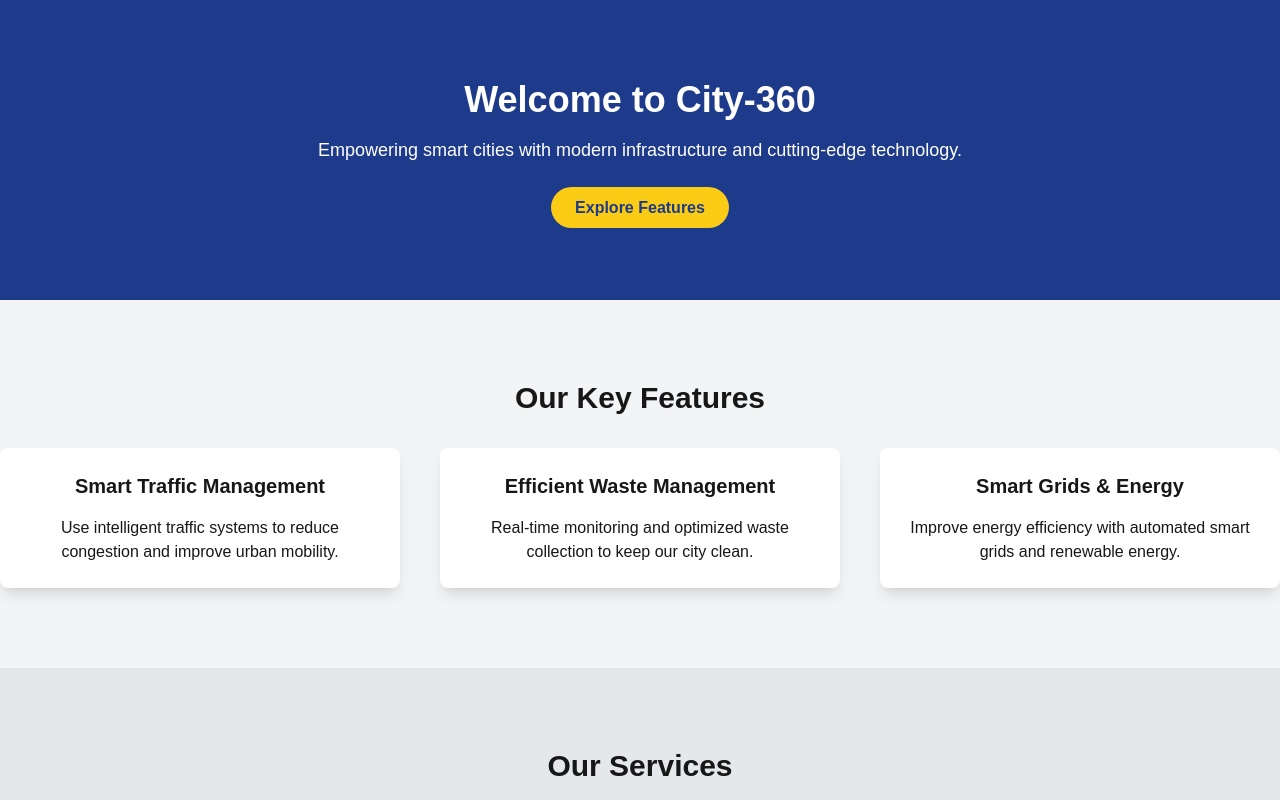
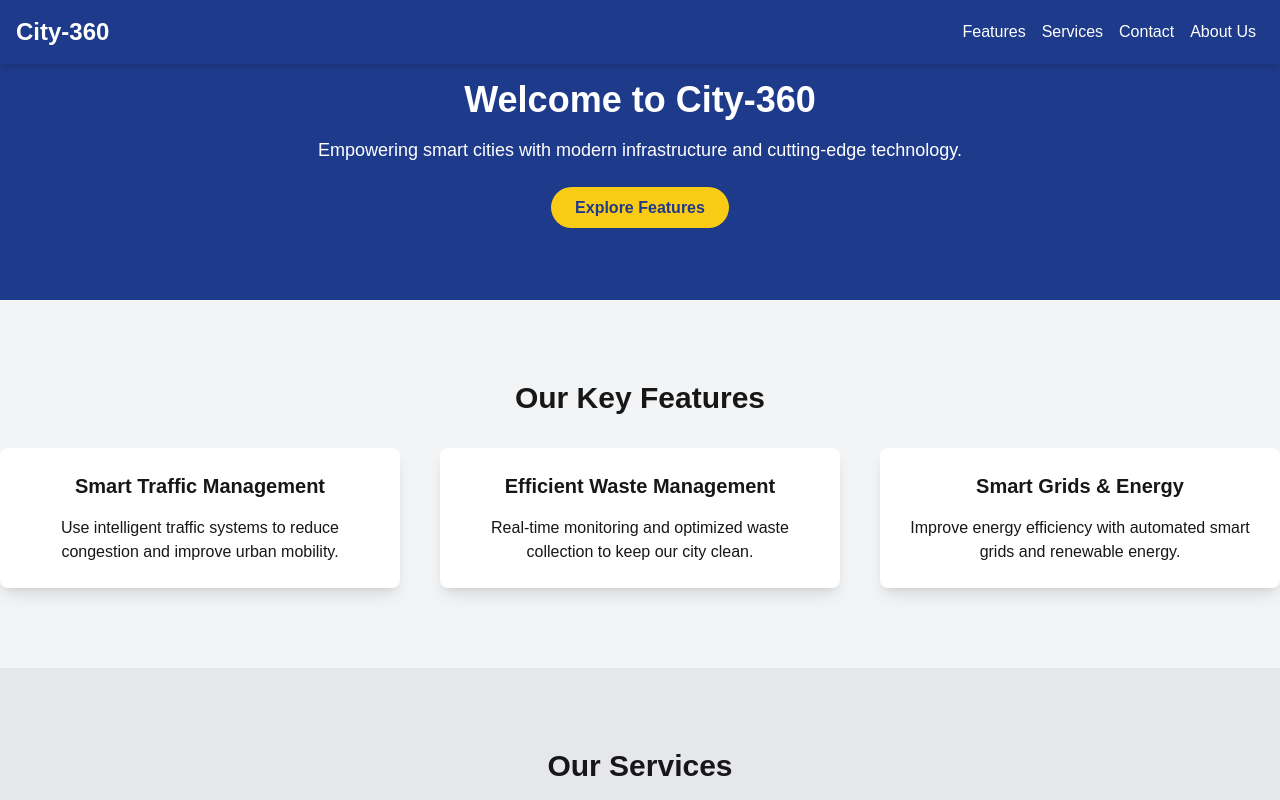
Before and after one commit to AbhignaGowda/hk42, a Next.js app: page / in a window 1280 px wide. Shown: the top 800 px of the page. Built offline with nearby package versions, Linux system fonts and the light colour scheme.

Commit message:
added extra component
Commit 2

```diff
--- a/src/app/page.js
+++ b/src/app/page.js
@@ -1,91 +1,12 @@
-import React from 'react';
+import Home from '@/components/Home'
+import Navbar from '@/components/NavBar'
+import React from 'react'
 
-const Home = () => {
+export default function page() {
   return (
-    <div className="min-h-screen bg-gray-100">
-      {/* Hero Section */}
-      <section className="bg-blue-900 text-white py-20">
-        <div className="container mx-auto text-center">
-          <h1 className="text-4xl font-bold mb-4">Welcome to City-360</h1>
-          <p className="text-lg mb-8">
-            Empowering smart cities with modern infrastructure and cutting-edge technology.
-          </p>
-          <a
-            href="#features"
-            className="bg-yellow-400 text-blue-900 px-6 py-3 rounded-full font-semibold hover:bg-yellow-500 transition"
-          >
-            Explore Features
-          </a>
-        </div>
-      </section>
-
-      {/* Features Section */}
-      <section id="features" className="py-20">
-        <div className="container mx-auto text-center">
-          <h2 className="text-3xl font-bold mb-8">Our Key Features</h2>
-          <div className="grid grid-cols-1 md:grid-cols-3 gap-10">
-            <div className="bg-white p-6 shadow-lg rounded-lg">
-              <h3 className="text-xl font-semibold mb-4">Smart Traffic Management</h3>
-              <p>
-                Use intelligent traffic systems to reduce congestion and improve urban mobility.
-              </p>
-            </div>
-            <div className="bg-white p-6 shadow-lg rounded-lg">
-              <h3 className="text-xl font-semibold mb-4">Efficient Waste Management</h3>
-              <p>
-                Real-time monitoring and optimized waste collection to keep our city clean.
-              </p>
-            </div>
-            <div className="bg-white p-6 shadow-lg rounded-lg">
-              <h3 className="text-xl font-semibold mb-4">Smart Grids & Energy</h3>
-              <p>
-                Improve energy efficiency with automated smart grids and renewable energy.
-              </p>
-            </div>
-          </div>
-        </div>
-      </section>
-
-      {/* Services Section */}
-      <section className="bg-gray-200 py-20">
-        <div className="container mx-auto text-center">
-          <h2 className="text-3xl font-bold mb-8">Our Services</h2>
-          <div className="grid grid-cols-1 md:grid-cols-3 gap-10">
-            <div className="bg-white p-6 shadow-lg rounded-lg">
-              <h3 className="text-xl font-semibold mb-4">Real-Time Data Monitoring</h3>
-              <p>
-                Access real-time data about city infrastructure, including water, traffic, and more.
-              </p>
-            </div>
-            <div className="bg-white p-6 shadow-lg rounded-lg">
-              <h3 className="text-xl font-semibold mb-4">Sustainable Urban Planning</h3>
-              <p>
-                Plan for sustainable growth with smart planning tools and data insights.
-              </p>
-            </div>
-            <div className="bg-white p-6 shadow-lg rounded-lg">
-              <h3 className="text-xl font-semibold mb-4">IoT-Driven Solutions</h3>
-              <p>
-                Use IoT technology to integrate city services for better management.
-              </p>
-            </div>
-          </div>
-        </div>
-      </section>
-
-      {/* Footer */}
-      <footer className="bg-blue-900 text-white py-6">
-        <div className="container mx-auto text-center">
-          <p>&copy; 2024 City-360. All rights reserved.</p>
-          <div className="flex justify-center mt-4">
-            <a href="#" className="text-yellow-400 hover:text-yellow-500 mx-2">Facebook</a>
-            <a href="#" className="text-yellow-400 hover:text-yellow-500 mx-2">Twitter</a>
-            <a href="#" className="text-yellow-400 hover:text-yellow-500 mx-2">LinkedIn</a>
-          </div>
-        </div>
-      </footer>
+    <div>
+      <Navbar/>
+      <Home/>
     </div>
-  );
-};
-
-export default Home;
+  )
+}
--- /dev/null
+++ b/src/components/Home.jsx
@@ -0,0 +1,91 @@
+import React from 'react';
+
+const Home = () => {
+  return (
+    <div className="min-h-screen bg-gray-100">
+      {/* Hero Section */}
+      <section className="bg-blue-900 text-white py-20">
+        <div className="container mx-auto text-center">
+          <h1 className="text-4xl font-bold mb-4">Welcome to City-360</h1>
+          <p className="text-lg mb-8">
+            Empowering smart cities with modern infrastructure and cutting-edge technology.
+          </p>
+          <a
+            href="#features"
+            className="bg-yellow-400 text-blue-900 px-6 py-3 rounded-full font-semibold hover:bg-yellow-500 transition"
+          >
+            Explore Features
+          </a>
+        </div>
+      </section>
+
+      {/* Features Section */}
+      <section id="features" className="py-20">
+        <div className="container mx-auto text-center">
+          <h2 className="text-3xl font-bold mb-8">Our Key Features</h2>
+          <div className="grid grid-cols-1 md:grid-cols-3 gap-10">
+            <div className="bg-white p-6 shadow-lg rounded-lg">
+              <h3 className="text-xl font-semibold mb-4">Smart Traffic Management</h3>
+              <p>
+                Use intelligent traffic systems to reduce congestion and improve urban mobility.
+              </p>
+            </div>
+            <div className="bg-white p-6 shadow-lg rounded-lg">
+              <h3 className="text-xl font-semibold mb-4">Efficient Waste Management</h3>
+              <p>
+                Real-time monitoring and optimized waste collection to keep our city clean.
+              </p>
+            </div>
+            <div className="bg-white p-6 shadow-lg rounded-lg">
+              <h3 className="text-xl font-semibold mb-4">Smart Grids & Energy</h3>
+              <p>
+                Improve energy efficiency with automated smart grids and renewable energy.
+              </p>
+            </div>
+          </div>
+        </div>
+      </section>
+
+      {/* Services Section */}
+      <section className="bg-gray-200 py-20">
+        <div className="container mx-auto text-center">
+          <h2 className="text-3xl font-bold mb-8">Our Services</h2>
+          <div className="grid grid-cols-1 md:grid-cols-3 gap-10">
+            <div className="bg-white p-6 shadow-lg rounded-lg">
+              <h3 className="text-xl font-semibold mb-4">Real-Time Data Monitoring</h3>
+              <p>
+                Access real-time data about city infrastructure, including water, traffic, and more.
+              </p>
+            </div>
+            <div className="bg-white p-6 shadow-lg rounded-lg">
+              <h3 className="text-xl font-semibold mb-4">Sustainable Urban Planning</h3>
+              <p>
+                Plan for sustainable growth with smart planning tools and data insights.
+              </p>
+            </div>
+            <div className="bg-white p-6 shadow-lg rounded-lg">
+              <h3 className="text-xl font-semibold mb-4">IoT-Driven Solutions</h3>
+              <p>
+                Use IoT technology to integrate city services for better management.
+              </p>
+            </div>
+          </div>
+        </div>
+      </section>
+
+      {/* Footer */}
+      <footer className="bg-blue-900 text-white py-6">
+        <div className="container mx-auto text-center">
+          <p>&copy; 2024 City-360. All rights reserved.</p>
+          <div className="flex justify-center mt-4">
+            <a href="#" className="text-yellow-400 hover:text-yellow-500 mx-2">Facebook</a>
+            <a href="#" className="text-yellow-400 hover:text-yellow-500 mx-2">Twitter</a>
+            <a href="#" className="text-yellow-400 hover:text-yellow-500 mx-2">LinkedIn</a>
+          </div>
+        </div>
+      </footer>
+    </div>
+  );
+};
+
+export default Home;
--- /dev/null
+++ b/src/components/NavBar.jsx
@@ -0,0 +1,64 @@
+import React, { useState } from 'react';
+import Link from 'next/link';
+
+const Navbar = () => {
+  const [isOpen, setIsOpen] = useState(false);
+
+  const toggleNavbar = () => {
+    setIsOpen(!isOpen);
+  };
+
+  return (
+    <nav className="bg-blue-900 text-white p-4 fixed w-full top-0 z-10 shadow-md">
+      <div className="container mx-auto flex justify-between items-center">
+        <Link href="/">
+          <a className="text-2xl font-bold">City-360</a>
+        </Link>
+
+        {/* Mobile Hamburger Menu */}
+        <button className="md:hidden" onClick={toggleNavbar}>
+          <svg
+            xmlns="http://www.w3.org/2000/svg"
+            fill="none"
+            viewBox="0 0 24 24"
+            stroke="currentColor"
+            className="w-6 h-6"
+          >
+            <path
+              strokeLinecap="round"
+              strokeLinejoin="round"
+              strokeWidth="2"
+              d={isOpen ? 'M6 18L18 6M6 6l12 12' : 'M4 6h16M4 12h16m-7 6h7'}
+            />
+          </svg>
+        </button>
+
+        {/* Desktop Menu */}
+        <div className={`md:flex items-center ${isOpen ? 'block' : 'hidden'} md:block`}>
+          <Link href="#features">
+            <a className="block mt-4 md:mt-0 md:inline-block text-white hover:text-yellow-400 mx-2">
+              Features
+            </a>
+          </Link>
+          <Link href="#services">
+            <a className="block mt-4 md:mt-0 md:inline-block text-white hover:text-yellow-400 mx-2">
+              Services
+            </a>
+          </Link>
+          <Link href="#contact">
+            <a className="block mt-4 md:mt-0 md:inline-block text-white hover:text-yellow-400 mx-2">
+              Contact
+            </a>
+          </Link>
+          <Link href="#about">
+            <a className="block mt-4 md:mt-0 md:inline-block text-white hover:text-yellow-400 mx-2">
+              About Us
+            </a>
+          </Link>
+        </div>
+      </div>
+    </nav>
+  );
+};
+
+export default Navbar;
```
